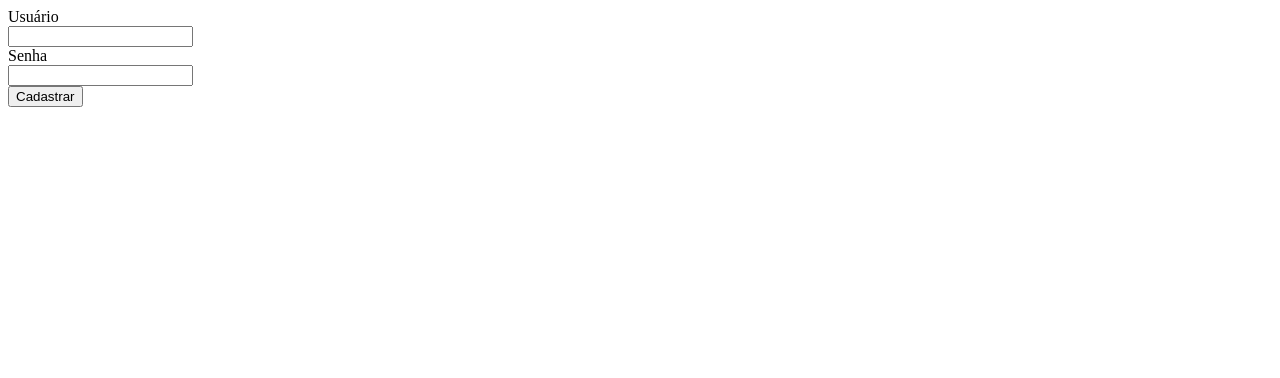
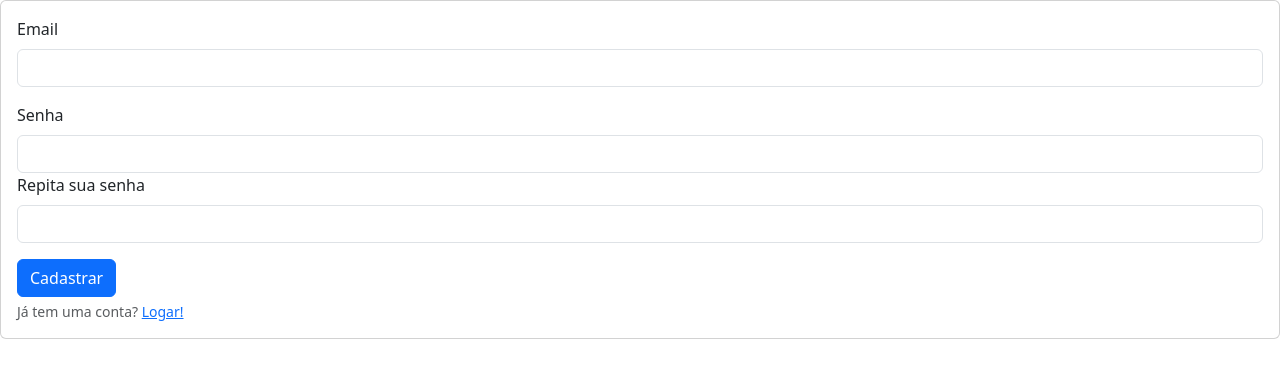
Before and after one commit to N1ck120/LocalSotrorage, a plain HTML site: page cadastro.html in a window 1280 px wide. Drawn offline with nearby package versions, Linux system fonts and the light colour scheme.

Commit message:
Update cadastro.html

```diff
--- a/cadastro.html
+++ b/cadastro.html
@@ -3,19 +3,32 @@
 <head>
     <meta charset="UTF-8">
     <meta name="viewport" content="width=device-width, initial-scale=1.0">
+    <link href="https://cdn.jsdelivr.net/npm/bootstrap@5.3.0-alpha3/dist/css/bootstrap.min.css" rel="stylesheet" integrity="sha384-KK94CHFLLe+nY2dmCWGMq91rCGa5gtU4mk92HdvYe+M/SXH301p5ILy+dN9+nJOZ" crossorigin="anonymous">
+    <script src="https://cdn.jsdelivr.net/npm/bootstrap@5.3.0-alpha3/dist/js/bootstrap.bundle.min.js" integrity="sha384-ENjdO4Dr2bkBIFxQpeoTz1HIcje39Wm4jDKdf19U8gI4ddQ3GYNS7NTKfAdVQSZe" crossorigin="anonymous"></script>
+    <link rel="stylesheet" type="text/css" href="style.css" />
+    <script src="code.js"></script>
     <title>Cadastre-se</title>
 </head>
 <body>
-    <form action="">
-        <label for="user">Usuário</label>
-        <br>
-        <input type="text">
-        <br>
-        <label for="senha">Senha</label>
-        <br>
-        <input type="text">
-        <br>
-        <button>Cadastrar</button>
-    </form>
+    <section class="body">
+        <div class="card" id="cadastroForm">
+          <div class="card-body">
+            <form class="titleclass">
+              <div class="mb-3">
+                <label for="exampleInputEmail1" class="form-label">Email</label>
+                <input type="text" class="form-control" id="email" aria-describedby="emailHelp" required>
+              </div>
+              <div class="mb-3">
+                <label for="exampleInputPassword1" class="form-label">Senha</label>
+                <input type="password" class="form-control" id="pass" required>
+                <label for="exampleInputPassword1" class="form-label">Repita sua senha</label>
+                <input type="password" class="form-control" id="pass1" required>
+              </div>
+              <button type="submit" class="btn btn-primary" onclick="return passver(document.getElementById('email').value, document.getElementById('pass').value, document.getElementById('pass1').value)">Cadastrar</button>
+              <div id="emailHelp" class="form-text">Já tem uma conta? <a href="index.html">Logar!</a></div>
+            </form>
+          </div>
+        </div>
+      </section>
 </body>
 </html>
```
